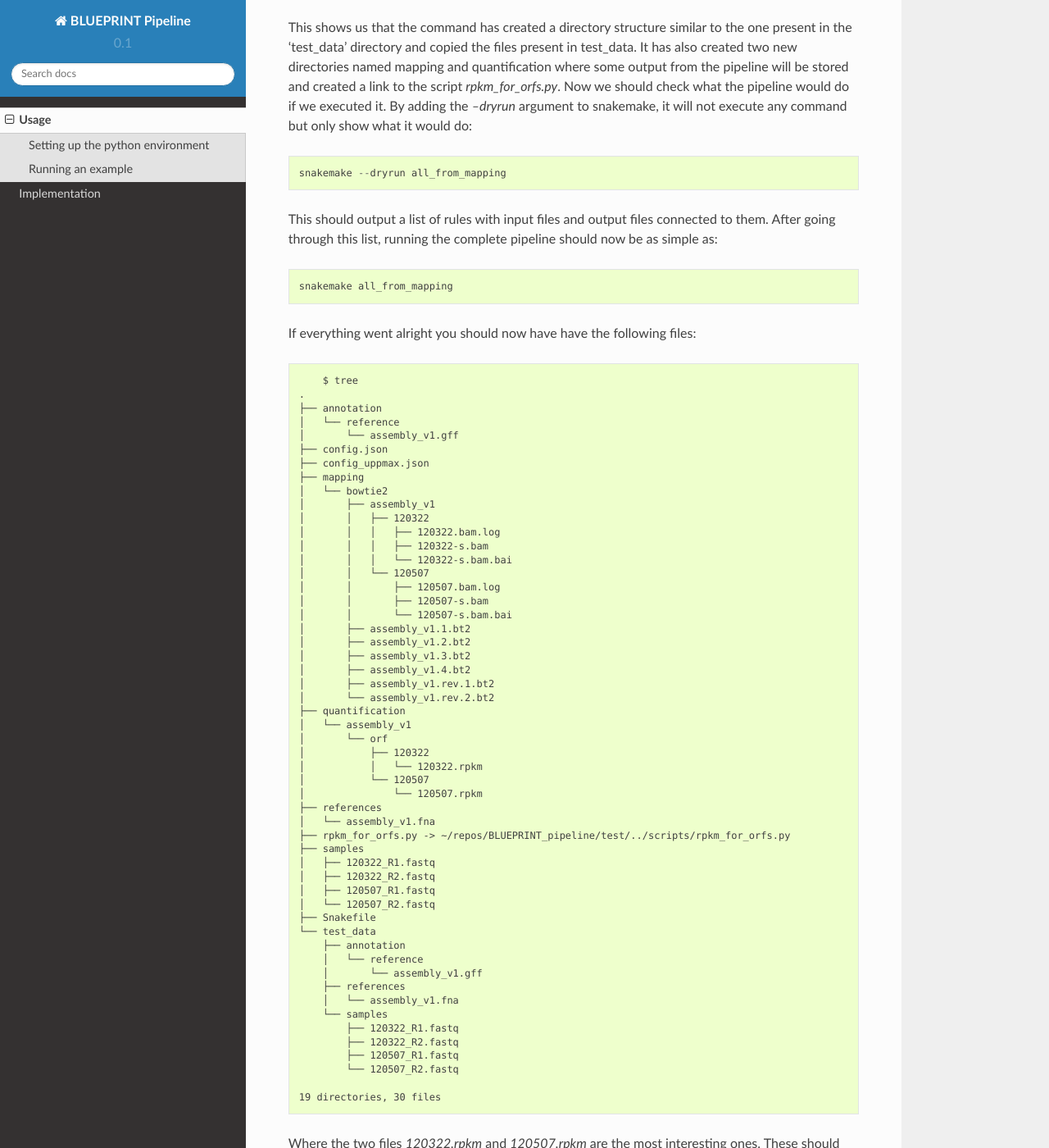
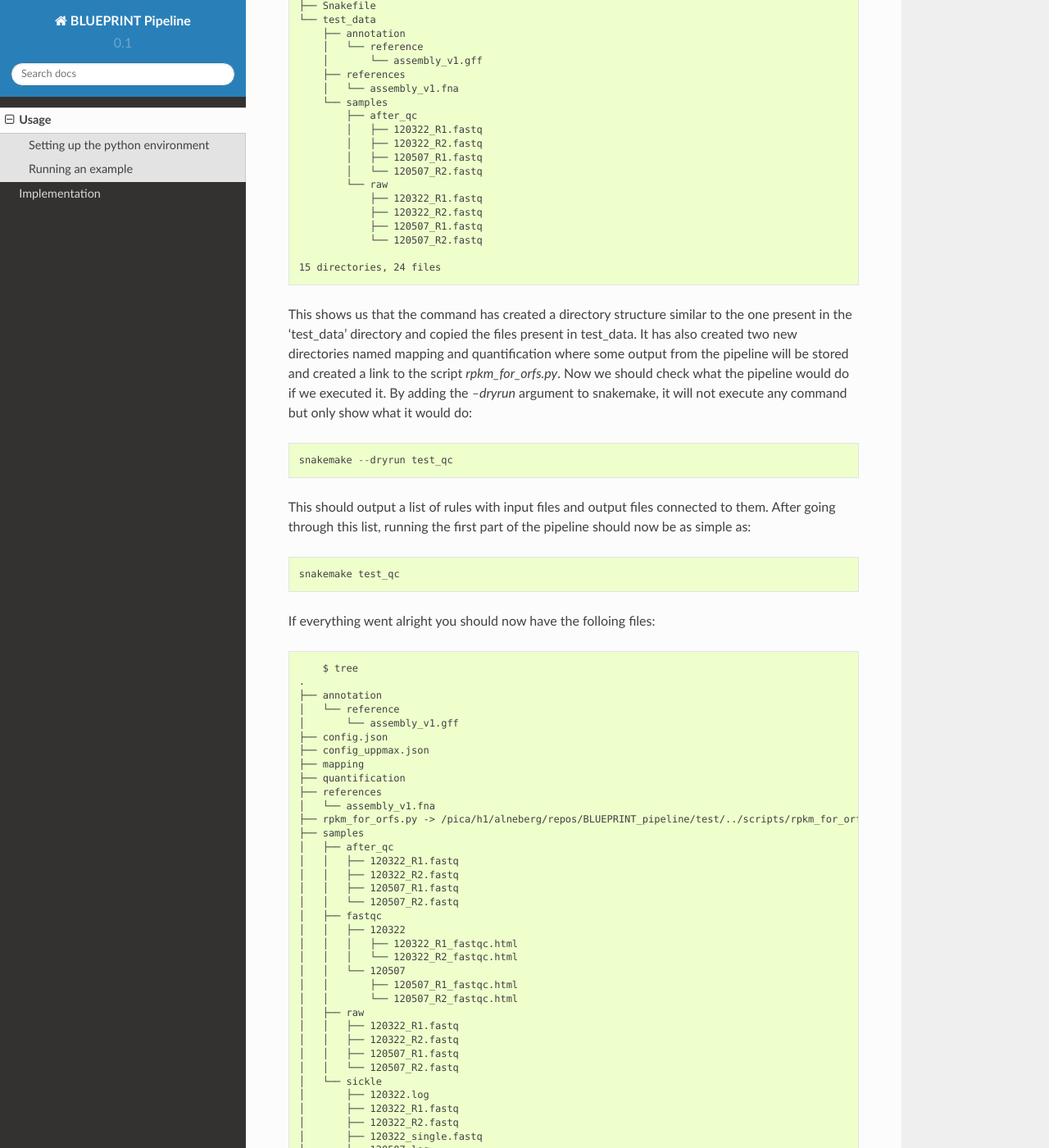
Before and after one commit to EnvGen/BLUEPRINT_pipeline, a Sphinx documentation site: the page built from doc/source/usage.rst, in a window 1280 px wide and 1400 px high, scrolled down 2832 px. Shown: the whole window at 82% size. Built offline with Sphinx 7.4.7 and the Read the Docs theme 2.0.0, drawn with Linux system fonts in a browser that asks for light colours; some of the changed text lies outside the part shown.

Commit message:
Added QC to the docs

```diff
--- a/doc/source/usage.rst
+++ b/doc/source/usage.rst
@@ -7,6 +7,8 @@ The software that needs to be available is:
 
     - Bowtie2_
     - samtools_
+    - sickle_
+    - Fastqc_
 
 .. _Bowtie2: http://bowtie-bio.sourceforge.net/bowtie2/index.shtml
 .. _Velvet: http://www.ebi.ac.uk/~zerbino/velvet/
@@ -87,12 +89,18 @@ This directory currently contains a few files, the output of the excellent 'tree
         ├── references
         │   └── assembly_v1.fna
         └── samples
-            ├── 120322_R1.fastq
-            ├── 120322_R2.fastq
-            ├── 120507_R1.fastq
-            └── 120507_R2.fastq
+            ├── after_qc
+            │   ├── 120322_R1.fastq
+            │   ├── 120322_R2.fastq
+            │   ├── 120507_R1.fastq
+            │   └── 120507_R2.fastq
+            └── raw
+                ├── 120322_R1.fastq
+                ├── 120322_R2.fastq
+                ├── 120507_R1.fastq
+                └── 120507_R2.fastq
 
-    5 directories, 9 files
+    7 directories, 13 files
 
 The files within the test_data directory is the data that we'll use to kick off our pipeline, the Snakefile defines what result files we'd like to create and how to create them, the config.json file defines specific configurations we'll need (for this case where the python2 executable is available), and config_uppmax.json is a special config file needed only if we're running our test on any of the uppmax_ clusters.
 
@@ -117,10 +125,16 @@ Lets have a look at what this command created::
     │   └── assembly_v1.fna
     ├── rpkm_for_orfs.py -> ~/repos/BLUEPRINT_pipeline/test/../scripts/rpkm_for_orfs.py
     ├── samples
-    │   ├── 120322_R1.fastq
-    │   ├── 120322_R2.fastq
-    │   ├── 120507_R1.fastq
-    │   └── 120507_R2.fastq
+    │   ├── after_qc
+    │   │   ├── 120322_R1.fastq
+    │   │   ├── 120322_R2.fastq
+    │   │   ├── 120507_R1.fastq
+    │   │   └── 120507_R2.fastq
+    │   └── raw
+    │       ├── 120322_R1.fastq
+    │       ├── 120322_R2.fastq
+    │       ├── 120507_R1.fastq
+    │       └── 120507_R2.fastq
     ├── Snakefile
     └── test_data
         ├── annotation
@@ -129,24 +143,101 @@ Lets have a look at what this command created::
         ├── references
         │   └── assembly_v1.fna
         └── samples
-            ├── 120322_R1.fastq
-            ├── 120322_R2.fastq
-            ├── 120507_R1.fastq
-            └── 120507_R2.fastq
+            ├── after_qc
+            │   ├── 120322_R1.fastq
+            │   ├── 120322_R2.fastq
+            │   ├── 120507_R1.fastq
+            │   └── 120507_R2.fastq
+            └── raw
+                ├── 120322_R1.fastq
+                ├── 120322_R2.fastq
+                ├── 120507_R1.fastq
+                └── 120507_R2.fastq
 
-    11 directories, 16 files
+    15 directories, 24 files
 
 This shows us that the command has created a directory structure similar to the one present in the 'test_data' directory and copied the files present in test_data. It has also created two new directories named mapping and quantification where some output from the pipeline will be stored and created a link to the script `rpkm_for_orfs.py`. Now we should check what the pipeline would do if we executed it. By adding the `--dryrun` argument to snakemake, it will not execute any command but only show what it would do::
 
+
+    snakemake --dryrun test_qc
+
+This should output a list of rules with input files and output files connected to them. After going through this list, running the first part of the pipeline should now be as simple as::
+
+    snakemake test_qc
+
+If everything went alright you should now have the folloing files::
+
+        $ tree
+    .
+    ├── annotation
+    │   └── reference
+    │       └── assembly_v1.gff
+    ├── config.json
+    ├── config_uppmax.json
+    ├── mapping
+    ├── quantification
+    ├── references
+    │   └── assembly_v1.fna
+    ├── rpkm_for_orfs.py -> /pica/h1/alneberg/repos/BLUEPRINT_pipeline/test/../scripts/rpkm_for_orfs.py
+    ├── samples
+    │   ├── after_qc
+    │   │   ├── 120322_R1.fastq
+    │   │   ├── 120322_R2.fastq
+    │   │   ├── 120507_R1.fastq
+    │   │   └── 120507_R2.fastq
+    │   ├── fastqc
+    │   │   ├── 120322
+    │   │   │   ├── 120322_R1_fastqc.html
+    │   │   │   └── 120322_R2_fastqc.html
+    │   │   └── 120507
+    │   │       ├── 120507_R1_fastqc.html
+    │   │       └── 120507_R2_fastqc.html
+    │   ├── raw
+    │   │   ├── 120322_R1.fastq
+    │   │   ├── 120322_R2.fastq
+    │   │   ├── 120507_R1.fastq
+    │   │   └── 120507_R2.fastq
+    │   └── sickle
+    │       ├── 120322.log
+    │       ├── 120322_R1.fastq
+    │       ├── 120322_R2.fastq
+    │       ├── 120322_single.fastq
+    │       ├── 120507.log
+    │       ├── 120507_R1.fastq
+    │       ├── 120507_R2.fastq
+    │       └── 120507_single.fastq
+    ├── Snakefile
+    └── test_data
+        ├── annotation
+        │   └── reference
+        │       └── assembly_v1.gff
+        ├── references
+        │   └── assembly_v1.fna
+        └── samples
+            ├── after_qc
+            │   ├── 120322_R1.fastq
+            │   ├── 120322_R2.fastq
+            │   ├── 120507_R1.fastq
+            │   └── 120507_R2.fastq
+            └── raw
+                ├── 120322_R1.fastq
+                ├── 120322_R2.fastq
+                ├── 120507_R1.fastq
+                └── 120507_R2.fastq
+
+    19 directories, 36 files
+
+At this point, in a real case, you should have a look at the fastqc output files with a `.html` extension. These are reports about the quality of the input files and based on these the user will have to take a decision if the input files are good enough to continue with, in that case copy the files to the `after_qc` directory, or if some additional step has to be run, such as cutting adaptor sequences. For this example we've prepared this step already, so we're ready to take the next step. To check what the next step will execute, check::
+
     snakemake --dryrun all_from_mapping
 
-This should output a list of rules with input files and output files connected to them. After going through this list, running the complete pipeline should now be as simple as::
+and to kick off the last main part of the pipeline, run::
 
     snakemake all_from_mapping
 
 If everything went alright you should now have have the following files::
 
-        $ tree
+     $tree
     .
     ├── annotation
     │   └── reference
@@ -157,13 +248,6 @@ If everything went alright you should now have have the following files::
     │   └── bowtie2
     │       ├── assembly_v1
     │       │   ├── 120322
-    │       │   │   ├── 120322.bam.log
-    │       │   │   ├── 120322-s.bam
-    │       │   │   └── 120322-s.bam.bai
-    │       │   └── 120507
-    │       │       ├── 120507.bam.log
-    │       │       ├── 120507-s.bam
-    │       │       └── 120507-s.bam.bai
     │       ├── assembly_v1.1.bt2
     │       ├── assembly_v1.2.bt2
     │       ├── assembly_v1.3.bt2
@@ -181,10 +265,32 @@ If everything went alright you should now have have the following files::
     │   └── assembly_v1.fna
     ├── rpkm_for_orfs.py -> ~/repos/BLUEPRINT_pipeline/test/../scripts/rpkm_for_orfs.py
     ├── samples
-    │   ├── 120322_R1.fastq
-    │   ├── 120322_R2.fastq
-    │   ├── 120507_R1.fastq
-    │   └── 120507_R2.fastq
+    │   ├── after_qc
+    │   │   ├── 120322_R1.fastq
+    │   │   ├── 120322_R2.fastq
+    │   │   ├── 120507_R1.fastq
+    │   │   └── 120507_R2.fastq
+    │   ├── fastqc
+    │   │   ├── 120322
+    │   │   │   ├── 120322_R1_fastqc.html
+    │   │   │   └── 120322_R2_fastqc.html
+    │   │   └── 120507
+    │   │       ├── 120507_R1_fastqc.html
+    │   │       └── 120507_R2_fastqc.html
+    │   ├── raw
+    │   │   ├── 120322_R1.fastq
+    │   │   ├── 120322_R2.fastq
+    │   │   ├── 120507_R1.fastq
+    │   │   └── 120507_R2.fastq
+    │   └── sickle
+    │       ├── 120322.log
+    │       ├── 120322_R1.fastq
+    │       ├── 120322_R2.fastq
+    │       ├── 120322_single.fastq
+    │       ├── 120507.log
+    │       ├── 120507_R1.fastq
+    │       ├── 120507_R2.fastq
+    │       └── 120507_single.fastq
     ├── Snakefile
     └── test_data
         ├── annotation
@@ -193,11 +299,17 @@ If everything went alright you should now have have the following files::
         ├── references
         │   └── assembly_v1.fna
         └── samples
-            ├── 120322_R1.fastq
-            ├── 120322_R2.fastq
-            ├── 120507_R1.fastq
-            └── 120507_R2.fastq
+            ├── after_qc
+            │   ├── 120322_R1.fastq
+            │   ├── 120322_R2.fastq
+            │   ├── 120507_R1.fastq
+            │   └── 120507_R2.fastq
+            └── raw
+                ├── 120322_R1.fastq
+                ├── 120322_R2.fastq
+                ├── 120507_R1.fastq
+                └── 120507_R2.fastq
 
-    19 directories, 30 files
+    27 directories, 50 files
 
-Where the two files `120322.rpkm` and `120507.rpkm` are the most interesting ones. These should contain one row for each open reading fram found in the file `annotation/reference/assembly_v1.gff`. Each row would then contain the ORF id and a RPKM value.
+Where the two files `120322.rpkm` and `120507.rpkm` are the most interesting ones. These should contain one row for each open reading fram found in the file `annotation/reference/assembly_v1.gff`. Each row would then contain the ORF id and a RPKM value which is ready to e.g. be imported into a databse.
```
